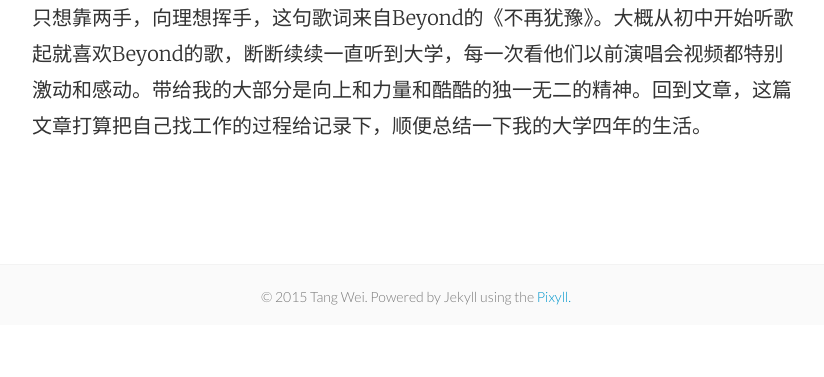
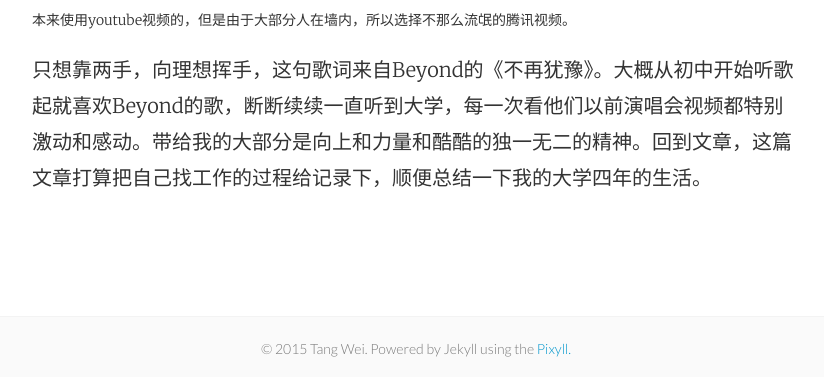
Before and after one commit to tw93/tw93.github.io, a Jekyll site: the page built from _posts/2015-05-18-About-My-College-And-Alibaba.md, in a window 1280 px wide, cut to the strip 818-1195 px from the top of the page. Shown: the whole strip, without its empty margins (224-1048 px from the left). Built offline with Jekyll 4.4.1, drawn with Linux system fonts in a browser that asks for light colours; comment, search, counter and statistics services are not loaded; before the commit the page ends 1143 px from its top, so only the background shows below that.

Commit message:
add about my life

```diff
--- a/_posts/2015-05-18-About-My-College-And-Alibaba.md
+++ b/_posts/2015-05-18-About-My-College-And-Alibaba.md
@@ -8,4 +8,6 @@ categories: 我的生活
 
 <iframe frameborder="0" width="100%" height="498" src="http://v.qq.com/iframe/player.html?vid=o001169cnsp&tiny=0&auto=0" allowfullscreen></iframe>
 
+<small>本来使用youtube视频的，但是由于大部分人在墙内，所以选择不那么流氓的腾讯视频。</small>
+
 只想靠两手，向理想挥手，这句歌词来自Beyond的《不再犹豫》。大概从初中开始听歌起就喜欢Beyond的歌，断断续续一直听到大学，每一次看他们以前演唱会视频都特别激动和感动。带给我的大部分是向上和力量和酷酷的独一无二的精神。回到文章，这篇文章打算把自己找工作的过程给记录下，顺便总结一下我的大学四年的生活。
```
